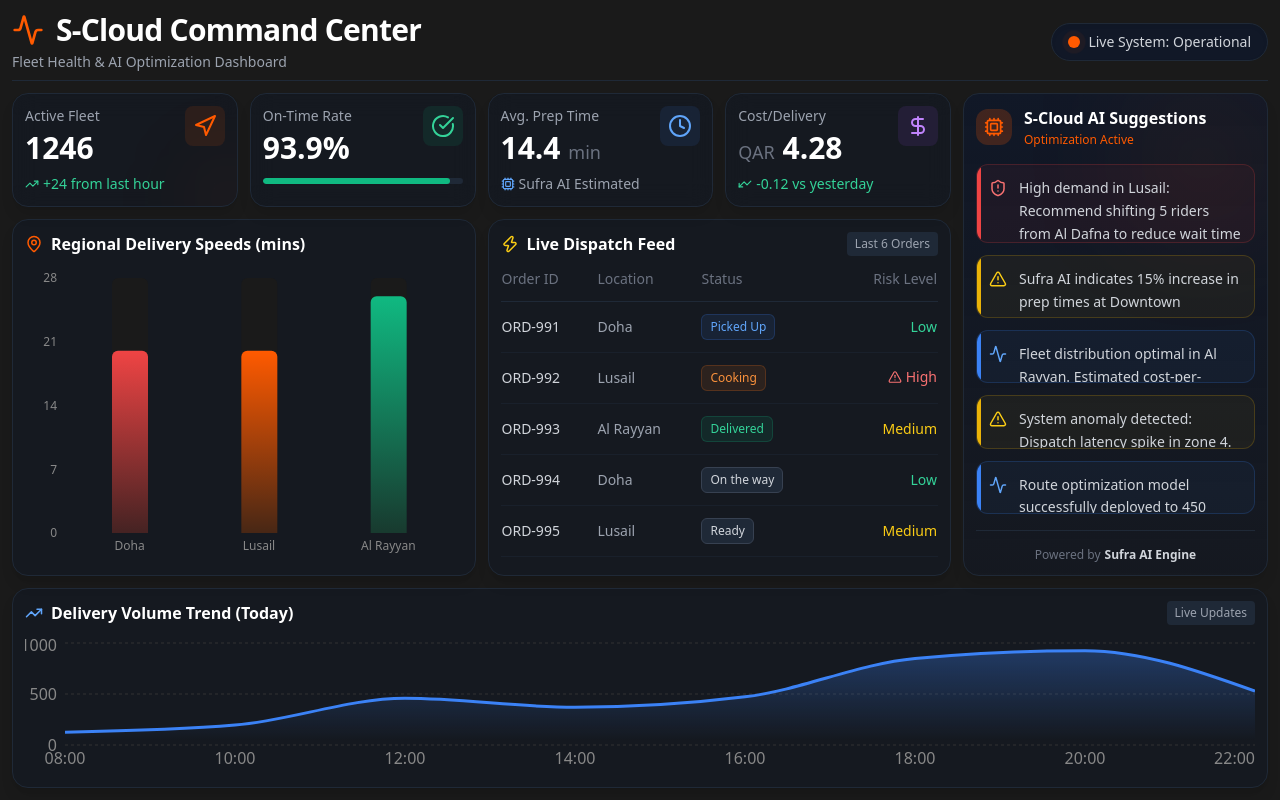
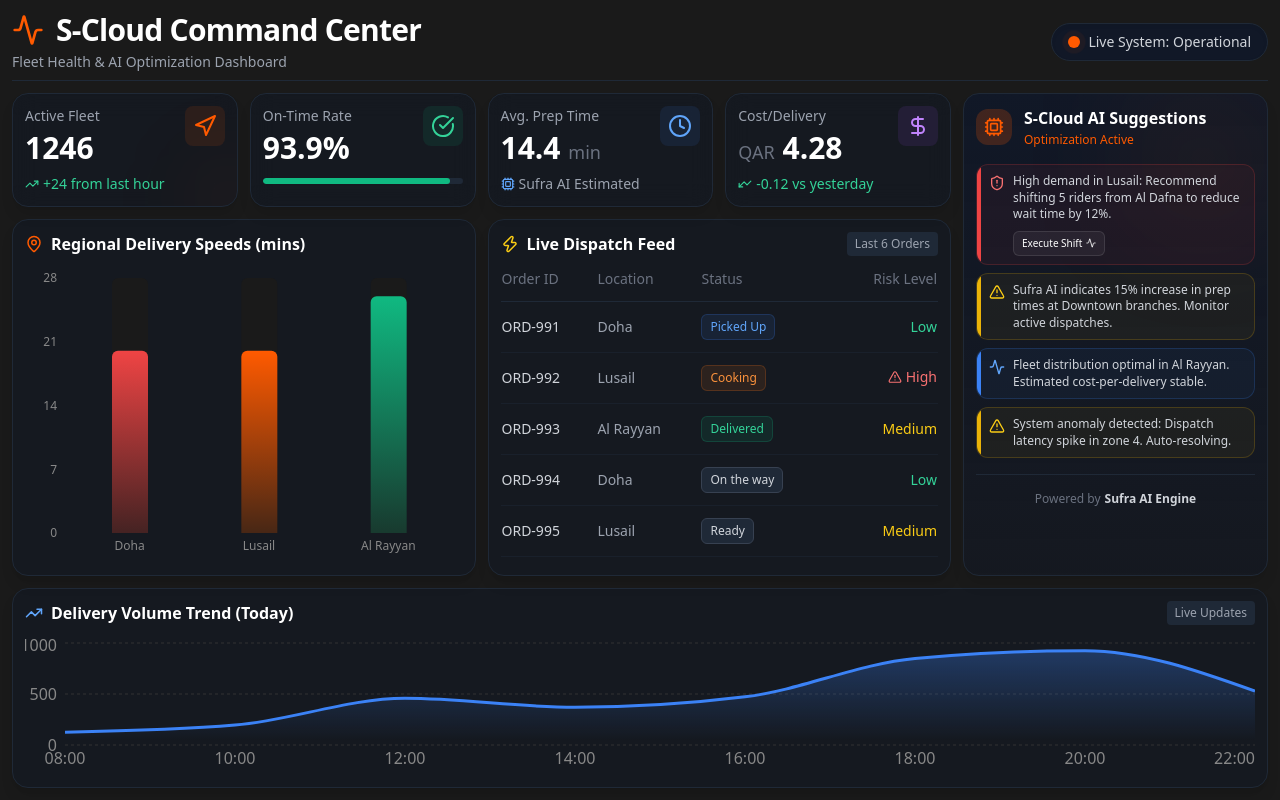
Before and after one commit to yusufcalisir/S-Cloud, a React (Vite) app: page / in a window 1280 px wide. Built offline with nearby package versions, Linux system fonts and the light colour scheme.

Commit message:
fix: compress AI alerts to fit within card without cutoff

```diff
--- a/src/App.jsx
+++ b/src/App.jsx
@@ -313,9 +313,9 @@ export default function Dashboard() {
               </div>
             </div>
 
-            <div className="flex flex-col gap-3 relative z-10 overflow-hidden min-h-0">
-              {alerts.map((alert) => (
-                <div key={alert.id} className={`p-3 rounded-xl border relative overflow-hidden group
+            <div className="flex flex-col gap-2 relative z-10 overflow-hidden min-h-0">
+              {alerts.slice(0, 4).map((alert) => (
+                <div key={alert.id} className={`p-2 px-3 rounded-xl border relative overflow-hidden group
                   ${alert.type === 'urgent' ? 'bg-red-500/5 border-red-500/20' :
                     alert.type === 'warning' ? 'bg-yellow-500/5 border-yellow-500/20' :
                     'bg-blue-500/5 border-blue-500/20'}`}>
@@ -326,20 +326,20 @@ export default function Dashboard() {
                       alert.type === 'warning' ? 'bg-yellow-500' :
                       'bg-blue-500'}`}></div>
 
-                  <div className="flex gap-3">
-                    <div className="mt-0.5">
-                      {alert.type === 'urgent' ? <ShieldAlert size={18} className="text-red-400" /> :
-                       alert.type === 'warning' ? <AlertTriangle size={18} className="text-yellow-400" /> :
-                       <Activity size={18} className="text-blue-400" />}
+                  <div className="flex gap-2">
+                    <div className="mt-0.5 shrink-0">
+                      {alert.type === 'urgent' ? <ShieldAlert size={16} className="text-red-400" /> :
+                       alert.type === 'warning' ? <AlertTriangle size={16} className="text-yellow-400" /> :
+                       <Activity size={16} className="text-blue-400" />}
                     </div>
-                    <p className="text-sm text-gray-300 leading-relaxed">
+                    <p className="text-xs text-gray-300 leading-snug">
                       {alert.text}
                     </p>
                   </div>
 
                   {alert.type === 'urgent' && (
-                    <button className="mt-3 ml-7 bg-white/5 hover:bg-white/10 border border-white/10 px-3 py-1.5 rounded-lg text-xs font-medium text-white transition-colors duration-200 flex items-center gap-1">
-                      Execute Shift <Activity size={12} />
+                    <button className="mt-2 ml-6 bg-white/5 hover:bg-white/10 border border-white/10 px-2 py-1 rounded-md text-[10px] font-medium text-white transition-colors duration-200 flex items-center gap-1 w-fit">
+                      Execute Shift <Activity size={10} />
                     </button>
                   )}
                 </div>
```
